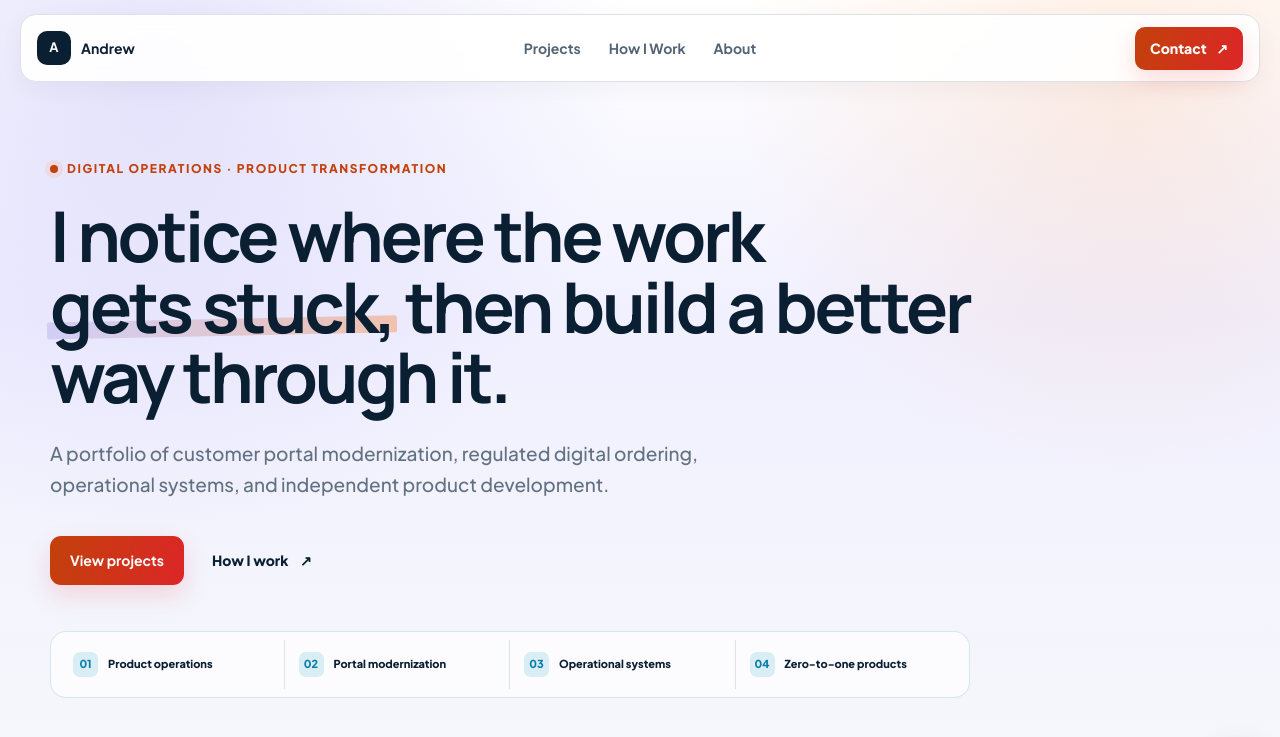
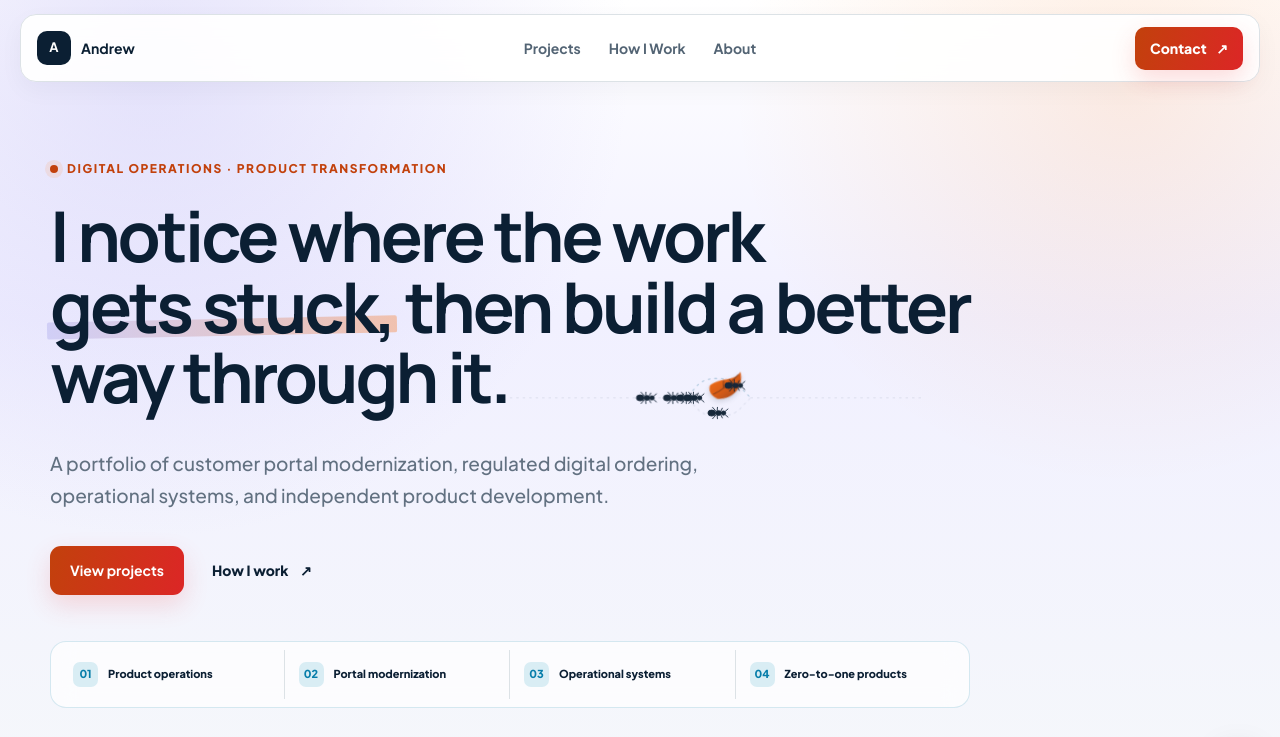
Before and after one commit to andrewjaebok/digital-operations-portfolio, a Next.js app: page / in a window 1280 px wide. Shown: the top 737 px of the page. Built offline with nearby package versions, Linux system fonts and the light colour scheme.

Commit message:
Sync portfolio editorial updates and hero workflow

```diff
--- a/app/page.tsx
+++ b/app/page.tsx
@@ -2,6 +2,7 @@ import type { Metadata } from "next";
 import Link from "next/link";
 import Image from "./components/PortfolioImage";
 import ProjectQuest from "./components/ProjectQuest";
+import AntWorkflow from "./components/AntWorkflow";
 
 export const metadata: Metadata = {
   title: "Andrew | Senior Product Operations Portfolio",
@@ -30,7 +31,11 @@ export default function Home() {
       <section className="product-hero shell" id="main-content">
         <div className="hero-copy">
           <p className="eyebrow"><span /> Digital Operations · Product Transformation</p>
-          <h1>I notice where the work <mark>gets stuck,</mark> then build a better way through it.</h1>
+          <h1>
+            I notice where the work <mark>gets stuck,</mark> then build a better way through it
+            <span className="hero-period">.</span>
+            <AntWorkflow />
+          </h1>
           <p className="hero-lead">A portfolio of customer portal modernization, regulated digital ordering, operational systems, and independent product development.</p>
           <div className="hero-links"><a className="primary-button" href="#work">View projects</a><Link className="secondary-link" href="/how-i-work">How I work <span>↗</span></Link></div>
         </div>
```
